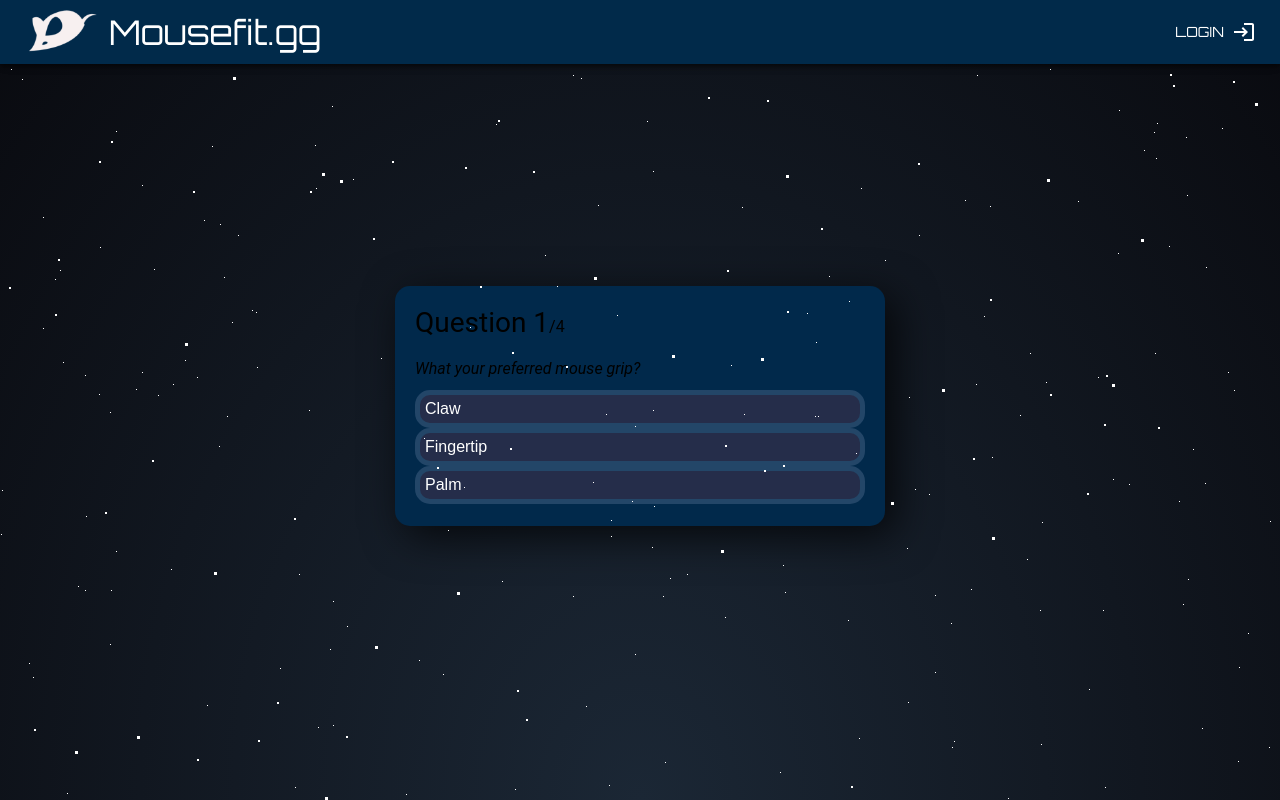
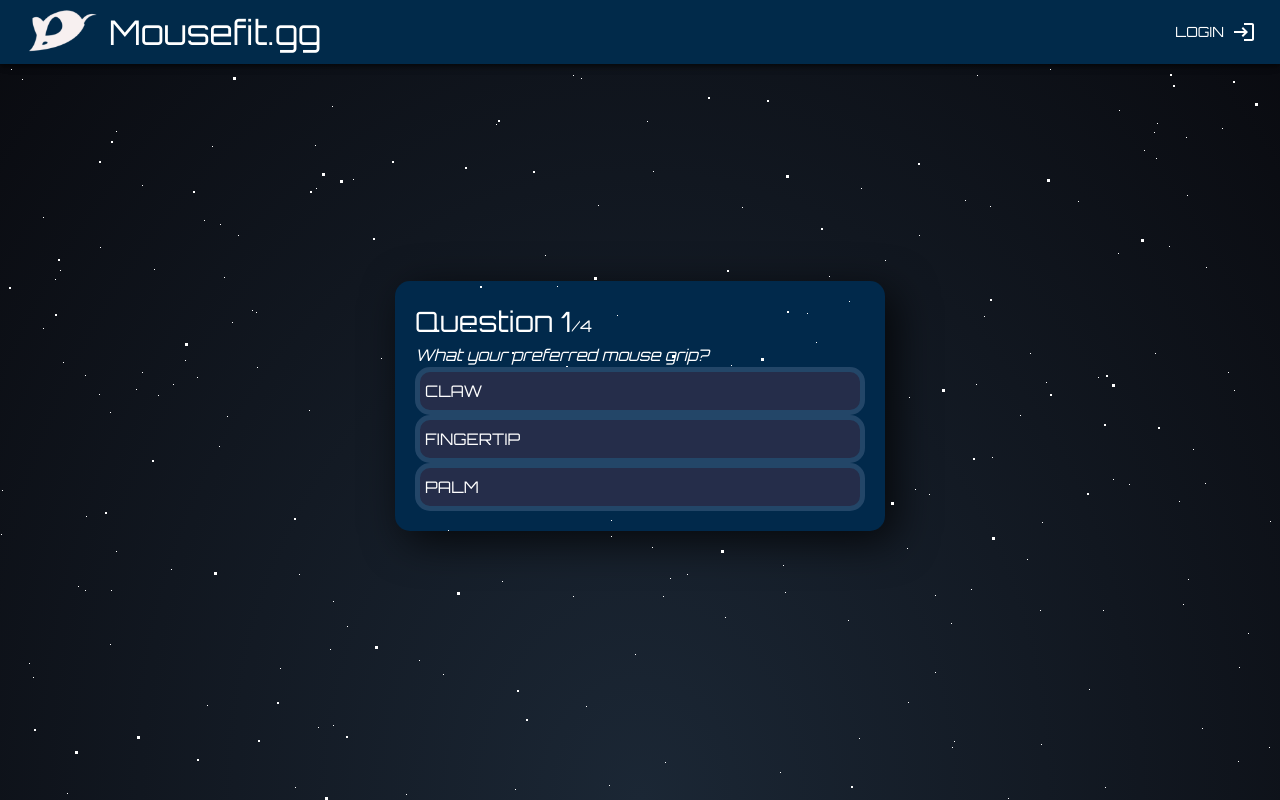
Before and after one commit to andy-ch3n/Mousefit.gg, a React (Create React App) app: page / in a window 1280 px wide. Both pictures are taken after a click on the button "TAKE THE QUIZ". Built offline with nearby package versions, Linux system fonts and the light colour scheme; no server answers.

Commit message:
Changed divs to Typography in QuizPage and turned Question text to white

```diff
--- a/src/QuizPage.scss
+++ b/src/QuizPage.scss
@@ -18,19 +18,23 @@
 /* QUESTION/TIMER/LEFT SECTION */
 .question-section {
   width: 100%;
+  color: #ffffff;
 }
 
 .question-count {
   margin-bottom: 20px;
+  color: #ffffff;
 }
 
 .question-count span {
   font-size: 28px;
+  color: #ffffff;
 }
 
 .question-text {
   margin-bottom: 12px;
   font-style: italic;
+  color: #ffffff;
 }
 
 /* ANSWERS/RIGHT SECTION */
@@ -38,6 +42,7 @@
   width: 100%;
   display: flex;
   flex-direction: column;
+  color: #ffffff;
   // justify-content: space-between;
 }
 
--- a/src/components/Header.jsx
+++ b/src/components/Header.jsx
@@ -6,7 +6,6 @@
 import Button from '@mui/material/Button';
 import { makeStyles } from '@mui/styles';
 import LoginIcon from '@mui/icons-material/Login';
-import Container from "@mui/material/Container";
 
 const useStyles = makeStyles({
   logo: {
--- a/src/components/QuizPage.jsx
+++ b/src/components/QuizPage.jsx
@@ -1,4 +1,6 @@
 import React, { useState, useEffect } from 'react';
+import Typography from '@mui/material/Typography';
+import Button from '@mui/material/Button';
 import { useSelector, useDispatch } from 'react-redux';
 import { setFinalMouse, getFinalMouse } from './redux/state/finalMouseSlice.js';
 import { setScrapedData, getScrapedData } from './redux/state/scrapedDataSlice.js';
@@ -123,20 +125,21 @@
 	}
 
 		return (
-			<div className='quiz-app'>
+				<Typography className='quiz-app' component="div">
 				<div style={{opacity: '1'}}>
 					<div className='question-section'>
-						<div className='question-count'>
+						<Typography className='question-count' component="div">
 							<span>Question {currentQuestion + 1}</span>/{questions.length}
-						</div>
-						<div className='question-text'>{questions[currentQuestion].questionText}</div>
+						</Typography>
+						<Typography className='question-text'>{questions[currentQuestion].questionText}
+						</Typography>
 					</div>
-					<div className='answer-section'>
+					<Typography className='answer-section' component="div">
 						{questions[currentQuestion].answerOptions.map((answerOption) => (
-							<button className='answers-button' onClick={() => handleAnswerClick(answerOption.value, categoryType)}>{answerOption.answerText}</button>
+							<Button className='answers-button' onClick={() => handleAnswerClick(answerOption.value, categoryType)}>{answerOption.answerText}</Button>
 						))}
-					</div>
+					</Typography>
 				</div>
-		 </div>
+		 </Typography>
 		);
 }
```
